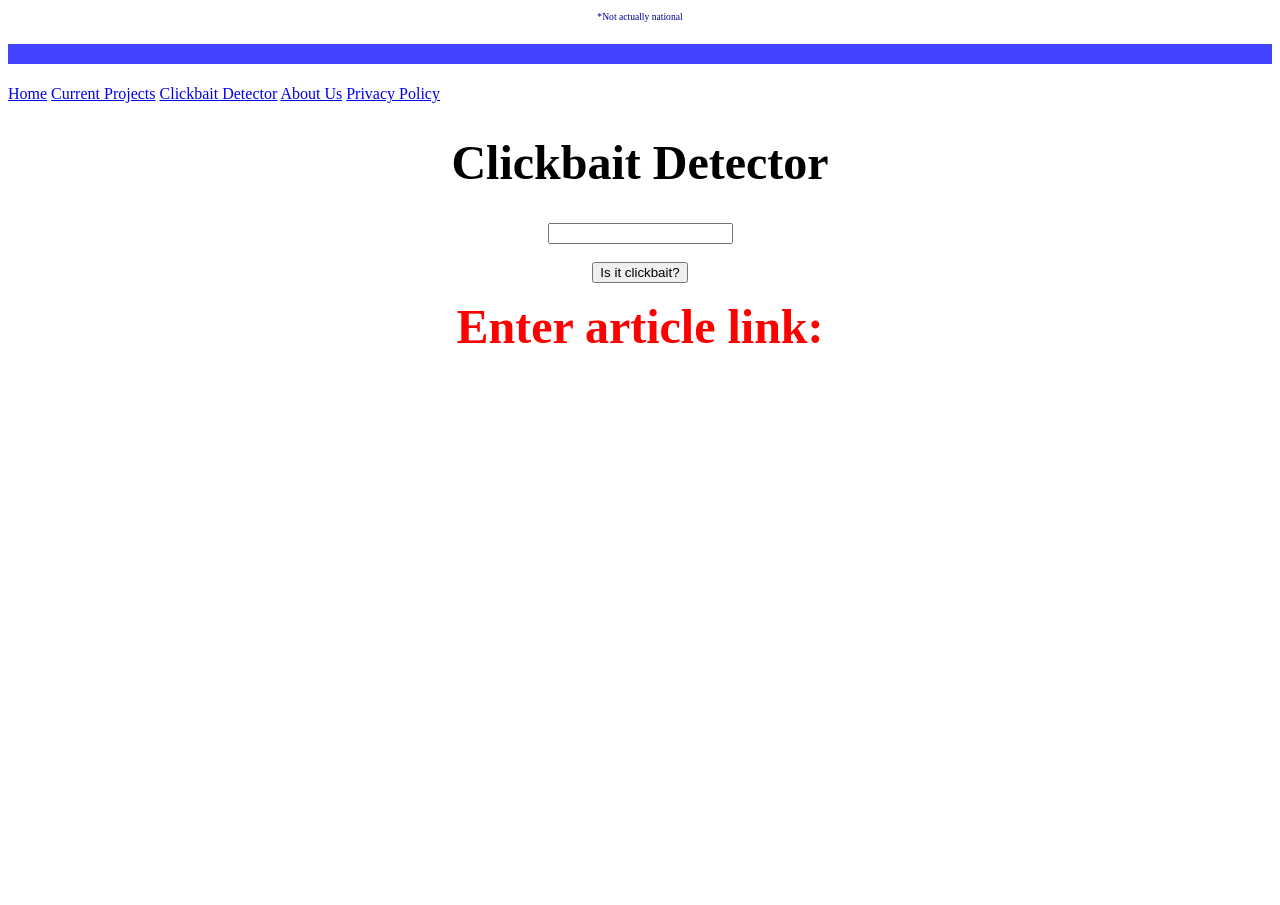
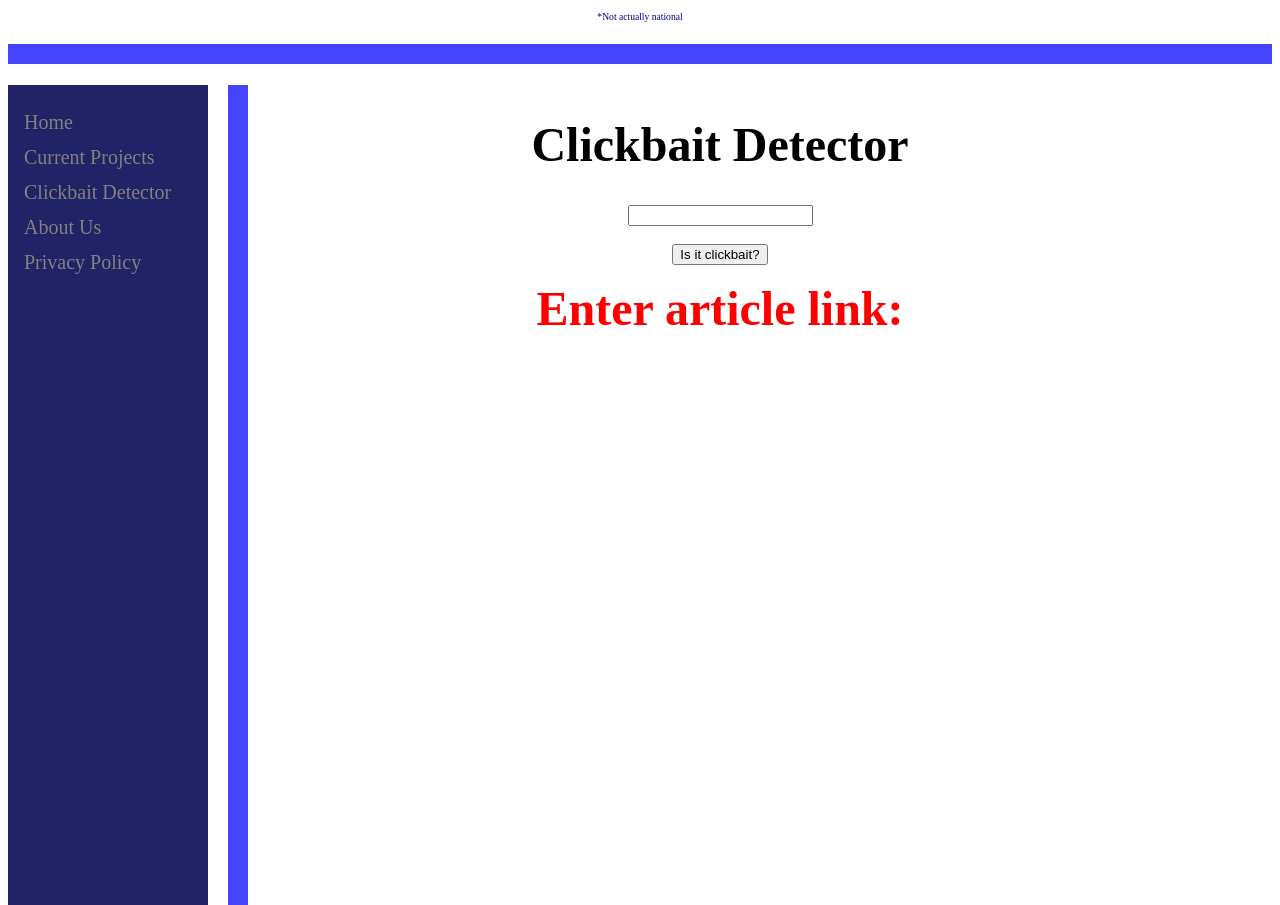
Before and after one commit to NathanMKruger/TheNASA, a Flask app: page / in a window 1280 px wide. Shown: the part 203-1108 px from the top of the page. Before the commit the page ends 546 px from the top, so only its background shows below. Run offline with Flask 2, Linux system fonts and the light colour scheme.

Commit message:
More number tweaks

```diff
--- a/flaskserver/app/static/style.css
+++ b/flaskserver/app/static/style.css
@@ -30,3 +30,40 @@ p {
 	background: #44f;
 	height: 20px;
 }
+
+.vline {
+	border-left: 20px solid #4444ff;
+	height: 820px;
+	margin-left: 220px;
+	margin-top: -820px;
+}
+
+/* The sidebar menu, modified from https://www.w3schools.com/howto/howto_css_fixed_sidebar.asp */
+.sidenav {
+	height: 800px; /* Full-height: remove this if you want "auto" height */
+	width: 200px; /* Set the width of the sidebar */
+	background-color: #226; /* Blue */
+	overflow-x: hidden; /* Disable horizontal scroll */
+	padding-top: 20px;
+}
+
+/* The navigation menu links */
+.sidenav a {
+	padding: 6px 8px 6px 16px;
+	text-decoration: none;
+	font-size: 20px;
+	color: #818181;
+	display: block;
+}
+
+/* When you mouse over the navigation links, change their color */
+.sidenav a:hover {
+	color: #f1f1f1;
+}
+
+/* Style page content */
+.main {
+	margin-left: 160px; /* Same as the width of the sidebar */
+	padding: 0px 10px;
+	margin-top: -820px;
+}
```
Also changed, not shown: client/detectorUI.py (+6 -6 lines).
